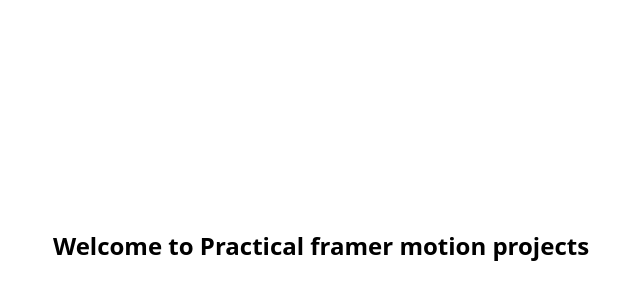
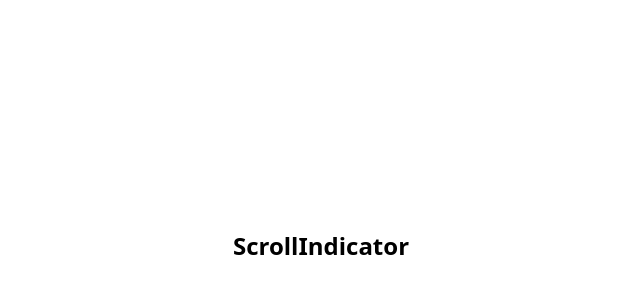
Before and after one commit to G1DY/FramerMotion, a React (Vite) app in the folder FramerMotionProjects/: page / in a window 1280 px wide. Shown: the part 154-454 px from the top of the page, without its empty margins (319-959 px from the left). Built offline with nearby package versions, Linux system fonts and the light colour scheme.

Commit message:
scroll indicator project

```diff
--- a/FramerMotionProjects/src/App.tsx
+++ b/FramerMotionProjects/src/App.tsx
@@ -1,7 +1,9 @@
+import ScrollIndicator from "./ScrollIndicator";
+
 const App = () => {
   return (
     <div className="text-2xl font-bold justify-center flex h-screen items-center">
-      Welcome to Practical framer motion projects
+      <ScrollIndicator />
     </div>
   );
 };
--- /dev/null
+++ b/FramerMotionProjects/src/ScrollIndicator.tsx
@@ -0,0 +1,4 @@
+const ScrollIndicator = () => {
+  return <div>ScrollIndicator</div>;
+};
+export default ScrollIndicator;
```
